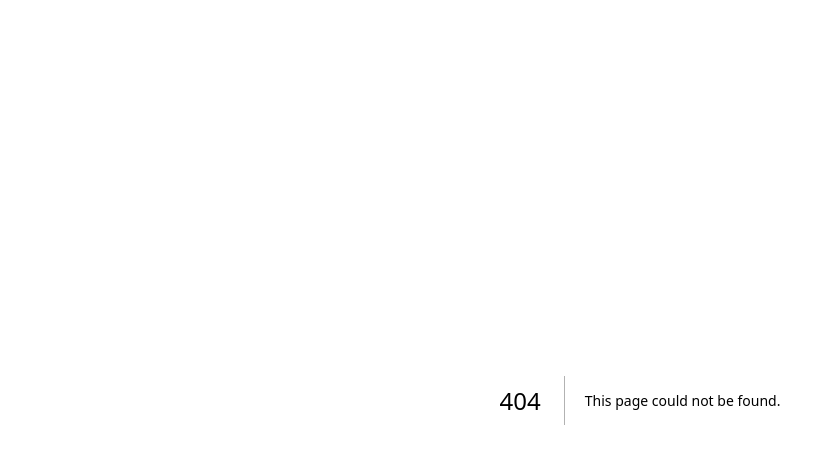
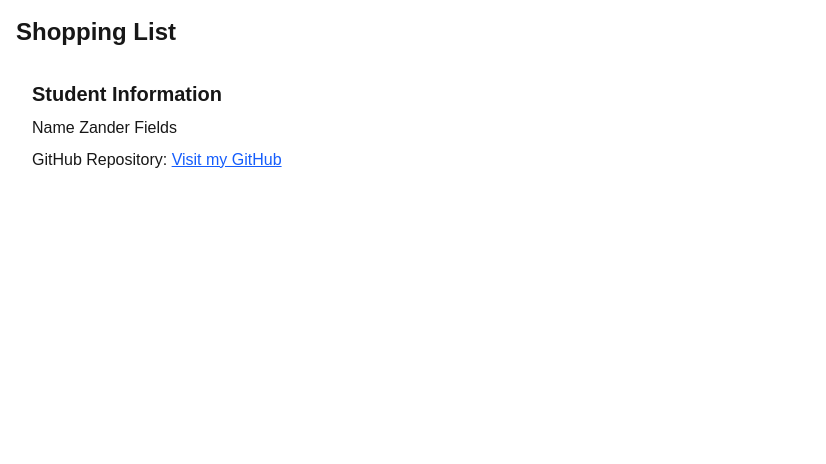
Before and after one commit to zander1650/cprg306-assignments, a Next.js app: page /week-2 in a window 1280 px wide. Before the commit this address had no page. Shown: the top 464 px of the page, without its empty margins (0-826 px from the left). Built offline with nearby package versions, Linux system fonts and the light colour scheme.

Commit message:
Fixed Things requested in feedback

```diff
--- a/app/page.js
+++ b/app/page.js
@@ -7,6 +7,10 @@ export default function Page() {
       <h1 className="text-2xl font-bold mb-4">
         CPRG 306: Web Development 2 - Assignments
       </h1>
+      <Link href="/week-2" >
+        Go to Week 2
+      </Link>
+      <br />
       <Link href="/week-3" >
         Go to Week 3
       </Link>
--- /dev/null
+++ b/app/week-2/page.js
@@ -0,0 +1,10 @@
+import StudentInfo from "./studentinfo";
+
+export default function Page() {
+  return (
+    <main className="p-4">
+      <h1 className="text-2xl font-bold mb-4">Shopping List</h1>
+      <StudentInfo />
+    </main>
+  );
+}
--- /dev/null
+++ b/app/week-2/studentinfo.js
@@ -0,0 +1,20 @@
+"use client";
+import Link from "next/link";
+
+export default function StudentInfo() {
+  return (
+    <div className="p-4">
+      <h1 className="text-xl font-bold mb-2">Student Information</h1>
+      <p className="mb-2">Name Zander Fields</p>
+      <p>
+        GitHub Repository:{" "}
+        <Link
+          href="https://github.com/zander1650/cprg306-assignments"
+          className="text-blue-600 underline"
+        >
+          Visit my GitHub
+        </Link>
+      </p>
+    </div>
+  );
+}
--- a/app/week-3/item.js
+++ b/app/week-3/item.js
@@ -1,9 +1,9 @@
-
 function Item({ name, quantity, category }) {
   return (
     <li className="flex justify-between items-center p-3 mb-2 bg-white rounded-lg shadow">
-      <li className="font-semibold">{name} <br></br> Buy {quantity} in {category}   </li>
-
+      <div className="font-semibold">{name}</div>
+      <div className="text-sm text-gray-700">Qty: {quantity}</div>
+      <div className="text-sm text-gray-500 italic">{category}</div>
     </li>
   );
 }
```
